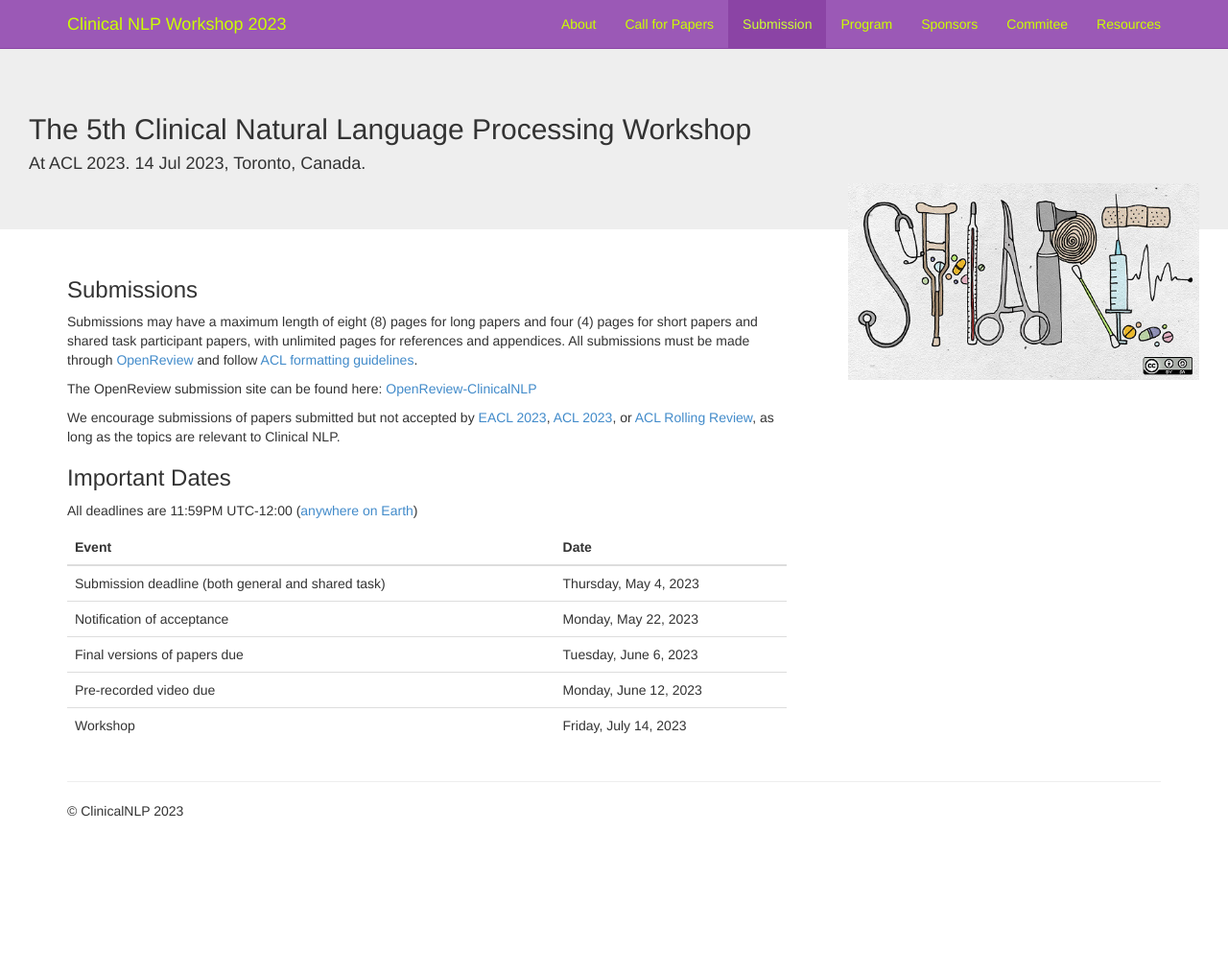
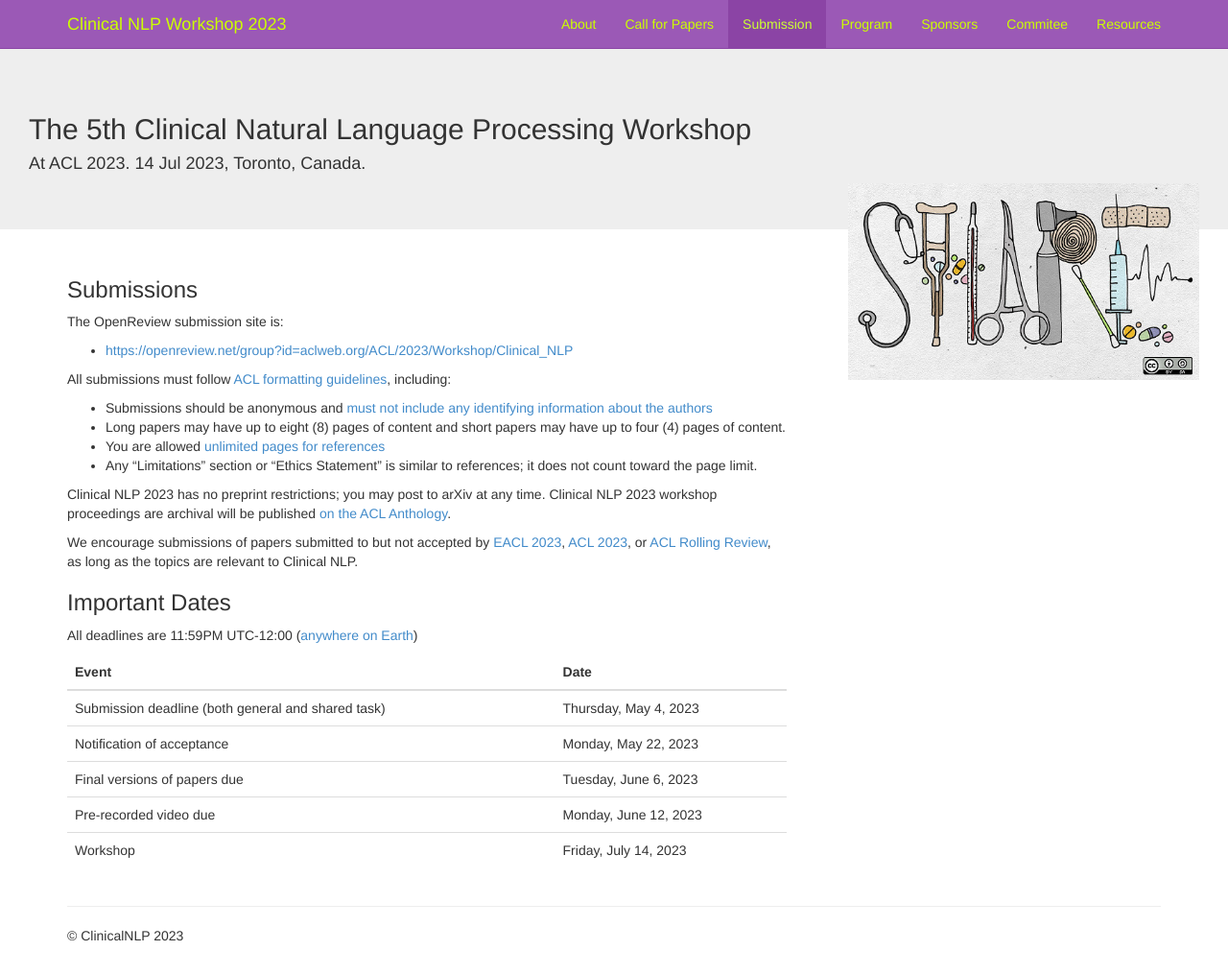
Before and after one commit to clinical-nlp/clinical-nlp.github.io, a Jekyll site: the page built from 2023/submission.md, in a window 1280 px wide and 1015 px high. Shown: the whole window at 96% size. Built offline with Jekyll 4.4.1, drawn with Linux system fonts in a browser that asks for light colours; nearby versions of some CDN libraries; comment, search, counter and statistics services are not loaded.

Commit message:
Updates call for papers with frequently asked submission questions

```diff
--- a/2023/submission.md
+++ b/2023/submission.md
@@ -5,12 +5,21 @@ layout: default_2023
 
 ### Submissions
 
-Submissions may have a maximum length of eight (8) pages for long papers and four (4) pages for short papers and shared task participant papers, with unlimited pages for references and appendices.
-All submissions must be made through [OpenReview](https://openreview.net/) and follow [ACL formatting guidelines](https://acl-org.github.io/ACLPUB/formatting.html).
+The OpenReview submission site is:
 
-The OpenReview submission site can be found here: [OpenReview-ClinicalNLP](https://openreview.net/group?id=aclweb.org/ACL/2023/Workshop/Clinical_NLP)
+* <https://openreview.net/group?id=aclweb.org/ACL/2023/Workshop/Clinical_NLP>
 
-We encourage submissions of papers submitted but not accepted by [EACL 2023](https://2023.eacl.org/), [ACL 2023](https://2023.aclweb.org/), or [ACL Rolling Review](https://aclrollingreview.org/), as long as the topics are relevant to Clinical NLP.
+All submissions must follow [ACL formatting guidelines](https://acl-org.github.io/ACLPUB/formatting.html), including:
+
+* Submissions should be anonymous and [must not include any identifying information about the authors](https://acl-org.github.io/ACLPUB/review-version.html)
+* Long papers may have up to eight (8) pages of content and short papers may have up to four (4) pages of content.
+* You are allowed [unlimited pages for references](https://acl-org.github.io/ACLPUB/formatting.html#paper-length)
+* Any "Limitations" section or "Ethics Statement" is similar to references; it does not count toward the page limit.
+
+Clinical NLP 2023 has no preprint restrictions; you may post to arXiv at any time.
+Clinical NLP 2023 workshop proceedings are archival will be published [on the ACL Anthology](https://aclanthology.org/venues/clinicalnlp/).
+
+We encourage submissions of papers submitted to but not accepted by [EACL 2023](https://2023.eacl.org/), [ACL 2023](https://2023.aclweb.org/), or [ACL Rolling Review](https://aclrollingreview.org/), as long as the topics are relevant to Clinical NLP.
 
 
 ### Important Dates
```
Also changed, not shown: 2023/call-for-papers.md (+13 -3 lines).
